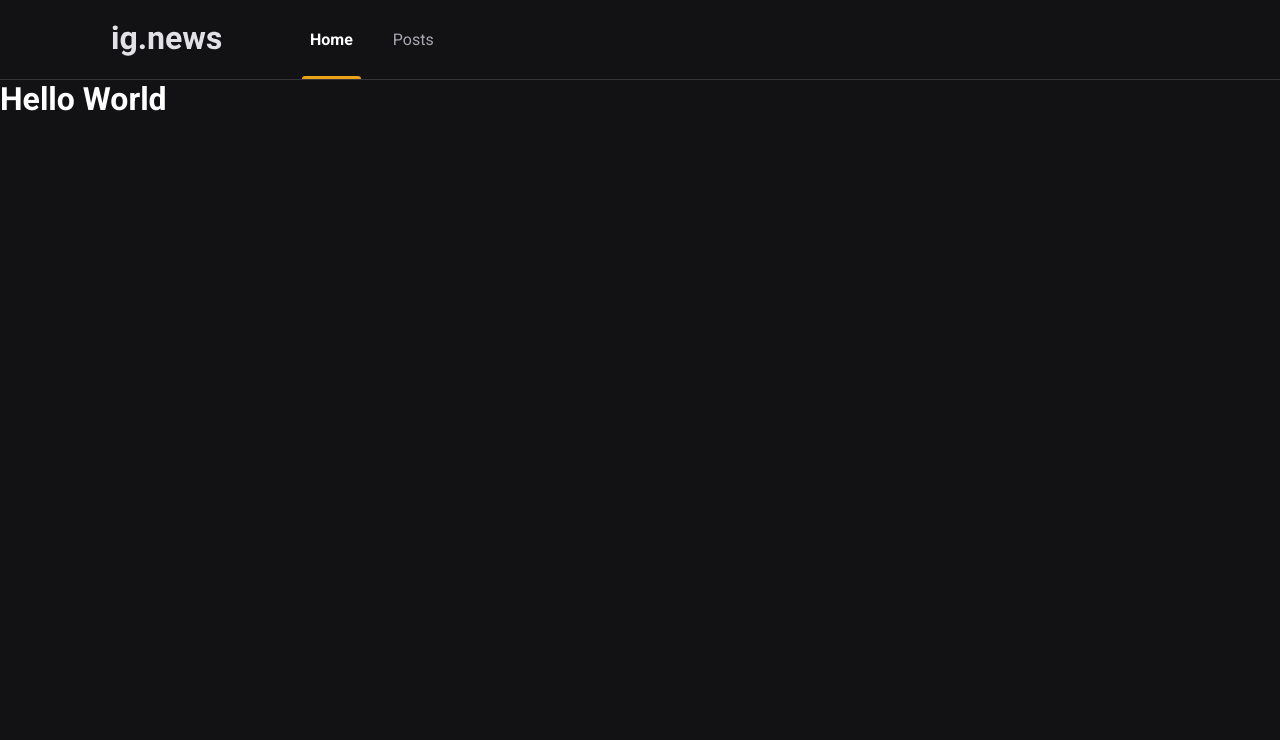
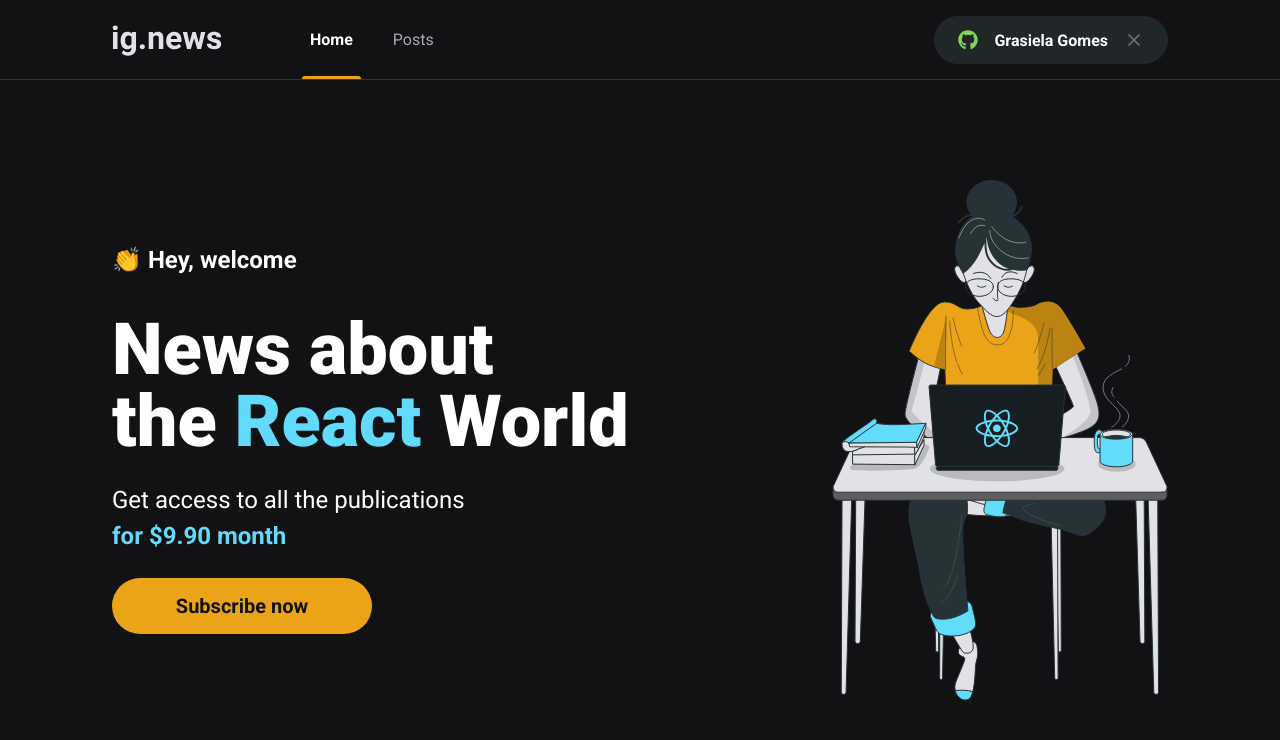
Before and after one commit to grasielaGomes/ignite-chapter3-ignews, a Next.js app: page / in a window 1280 px wide. Shown: the top 740 px of the page. Built offline with nearby package versions, Linux system fonts and the light colour scheme.

Commit message:
Home page styled

```diff
--- a/src/components/Header/header-styles.module.scss
+++ b/src/components/Header/header-styles.module.scss
@@ -39,7 +39,7 @@
       }
 
       &.active::after {
-        content: '';
+        content: "";
         height: 3px;
         border-radius: 3px 3px 0 0;
         width: 100%;
@@ -50,4 +50,8 @@
       }
     }
   }
+
+  button {
+    margin-left: auto;
+  }
 }
--- a/src/components/Header/header.tsx
+++ b/src/components/Header/header.tsx
@@ -1,3 +1,4 @@
+import { SignInButton } from '../SignInButton/sign-in-button';
 import styles from './header-styles.module.scss';
 export function Header() {
   return (
@@ -10,6 +11,7 @@
           </a>
           <a href="">Posts</a>
         </nav>
+        <SignInButton />
       </div>
     </header>
   );
--- a/src/components/SignInButton/sign-in-button-styles.module.scss
+++ b/src/components/SignInButton/sign-in-button-styles.module.scss
@@ -0,0 +1,23 @@
+.signInButton {
+  height: 3rem;
+  border-radius: 3rem;
+  background-color: var(--gray-800);
+  border: 0;
+  padding: 0 1.5rem;
+  display: flex;
+  align-items: center;
+  justify-content: center;
+  gap: 1rem;
+  color: var(--white);
+  font-weight: bold;
+  transition: filter 200ms;
+
+  svg {
+    width: 20px;
+    height: 20px;
+  }
+
+  &:hover {
+    filter: brightness(0.8);
+  }
+}
--- a/src/components/SignInButton/sign-in-button.tsx
+++ b/src/components/SignInButton/sign-in-button.tsx
@@ -1,7 +1,20 @@
+import { FaGithub } from "react-icons/fa";
+import { FiX } from 'react-icons/fi';
+import styles from "./sign-in-button-styles.module.scss";
+
 export function SignInButton() {
-  return (
-    <button type="button">
+  const isUserLoggedIn = true;
+
+  return isUserLoggedIn ? (
+    <button type="button" className={styles.signInButton}>
+      <FaGithub color="#84d361" />
+      Grasiela Gomes
+      <FiX color="#737380"/>
+    </button>
+  ) : (
+    <button type="button" className={styles.signInButton}>
+      <FaGithub color="#eba417" />
       Sign in with Github
     </button>
-  )
+  );
 }
--- /dev/null
+++ b/src/components/SubscribeButton/subscribe-button-styles.module.scss
@@ -0,0 +1,18 @@
+.subscribeButton {
+  height: 3.5rem;
+  width: 260px;
+  border: 0;
+  border-radius: 2rem;
+  background-color: var(--yellow-500);
+  color: var(--gray-900);
+  font-size: 1.25rem;
+  font-weight: bold;
+  display: flex;
+  align-items: center;
+  justify-content: center;
+  transition: filter 200ms;
+
+  &:hover {
+    filter: brightness(0.8);
+  }
+}
--- /dev/null
+++ b/src/components/SubscribeButton/subscribe-button.tsx
@@ -0,0 +1,9 @@
+import styles from "./subscribe-button-styles.module.scss";
+
+export function SubscribeButton() {
+  return (
+    <button type="button" className={styles.subscribeButton}>
+      Subscribe now
+    </button>
+  );
+}
--- /dev/null
+++ b/src/pages/home.module.scss
@@ -0,0 +1,41 @@
+.contentContainer {
+  max-width: 1120px;
+  margin: 0 auto;
+  padding: 0 2rem;
+  height: calc(100vh - 5rem);
+
+  display: flex;
+  align-items: center;
+  justify-content: space-between;
+}
+
+.hero {
+  max-width: 600px;
+
+  > span {
+    font-size: 1.5rem;
+    font-weight: bold;
+  }
+
+  h1 {
+    font-size: 4.5rem;
+    line-height: 4.5rem;
+    font-weight: 900;
+    margin-top: 2.5rem;
+
+    span {
+      color: var(--cyan-500);
+    }
+  }
+
+  p {
+    font-size: 1.5rem;
+    line-height: 2.25rem;
+    margin: 1.5rem 0;
+
+    span {
+      color: var(--cyan-500);
+      font-weight: bold;
+    }
+  }
+}
--- a/src/pages/index.tsx
+++ b/src/pages/index.tsx
@@ -1,4 +1,6 @@
-import Head from 'next/head';
+import Head from "next/head";
+import { SubscribeButton } from "../components/SubscribeButton/subscribe-button";
+import styles from "./home.module.scss";
 
 export default function Home() {
   return (
@@ -6,7 +8,21 @@
       <Head>
         <title>Home | ig.news</title>
       </Head>
-      <h1>Hello World</h1>
+      <main className={styles.contentContainer}>
+        <section className={styles.hero}>
+          <span>👏 Hey, welcome</span>
+          <h1>
+            News about <br />
+            the <span>React</span> World
+          </h1>
+          <p>
+            Get access to all the publications <br />
+            <span>for $9.90 month</span>
+          </p>
+          <SubscribeButton />
+        </section>
+        <img src="/images/avatar.svg" alt="woman coding React" />
+      </main>
     </>
   );
-};
+}
--- a/src/styles/global.scss
+++ b/src/styles/global.scss
@@ -9,6 +9,7 @@
   --gray-100: #e1e1e6;
   --gray-300: #a8a8b3;
   --gray-700: #363639;
+  --gray-800: #1F2729;
   --gray-900: #121214;
   --cyan-500: #61dafb;
   --yellow-500: #eba417;
```
